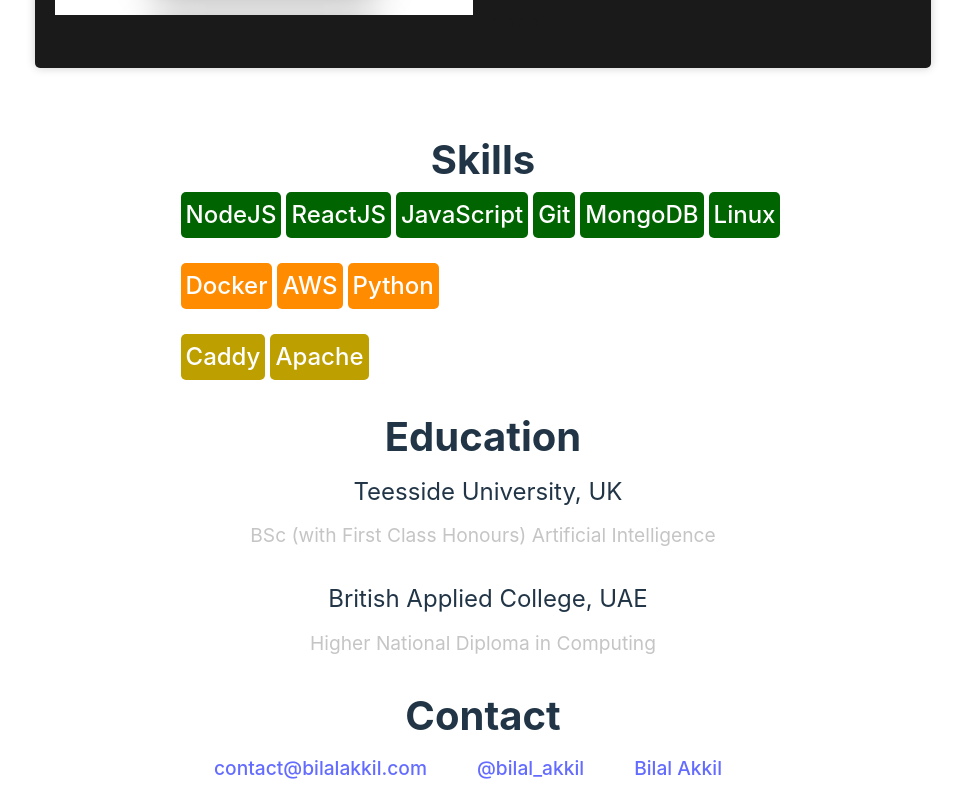
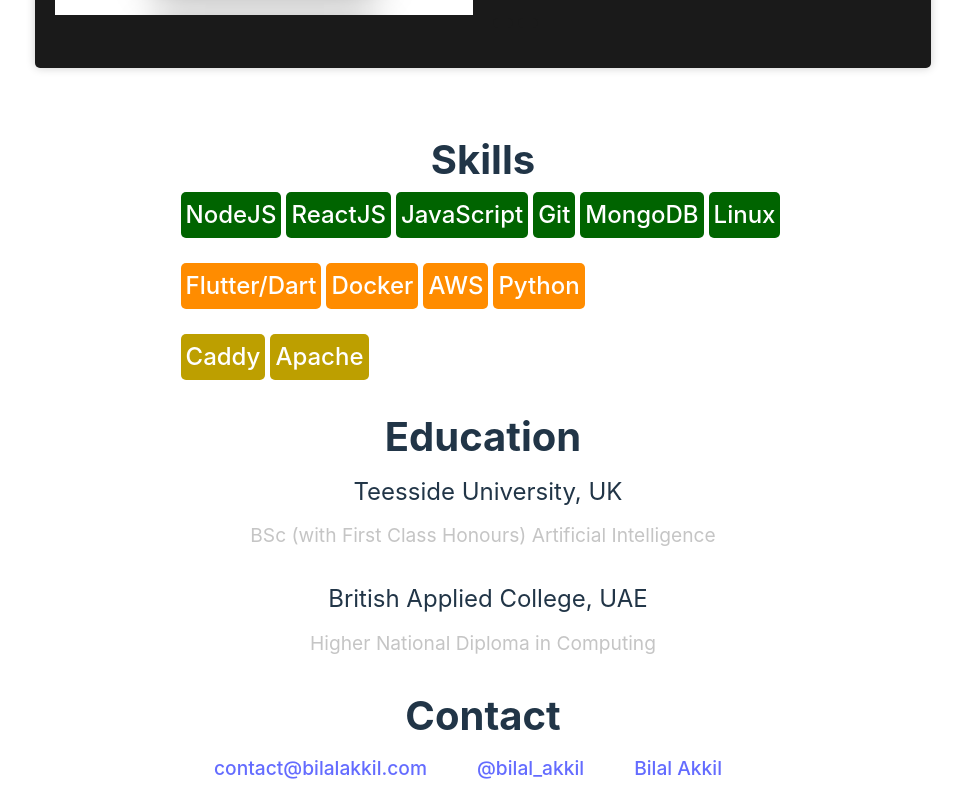
Before and after one commit to bil0ak/bilal-portfolio, a React (Vite) app: page / in a window 1280 px wide. Shown: the part 1681-2478 px from the top of the page, without its empty margins (157-1122 px from the left). Built offline with nearby package versions, Linux system fonts and the light colour scheme; some icons are missing.

Commit message:
add flutter to skills, make improvments to the code

```diff
--- a/src/components/skills/Skills.jsx
+++ b/src/components/skills/Skills.jsx
@@ -3,57 +3,50 @@
 
 const skills = [
   {
-    id: 1,
     title: "NodeJS",
     lvl: 3,
   },
   {
-    id: 2,
     title: "ReactJS",
     lvl: 3,
   },
   {
-    id: 3,
     title: "JavaScript",
     lvl: 3,
   },
   {
-    id: 4,
     title: "Git",
     lvl: 3,
   },
   {
-    id: 5,
     title: "MongoDB",
     lvl: 3,
   },
   {
-    id: 6,
     title: "Linux",
     lvl: 3,
   },
   {
-    id: 7,
+    title: "Flutter/Dart",
+    lvl: 2,
+  },
+  {
     title: "Docker",
     lvl: 2,
   },
   {
-    id: 8,
     title: "AWS",
     lvl: 2,
   },
   {
-    id: 9,
     title: "Python",
     lvl: 2,
   },
   {
-    id: 10,
     title: "Caddy",
     lvl: 1,
   },
   {
-    id: 11,
     title: "Apache",
     lvl: 1,
   },
@@ -66,11 +59,11 @@
           <h1 className="title">Skills</h1>
         </div>
         <div className="bottom">
-        <div className="lvl">
+          <div className="lvl">
             {skills
               .filter((skill) => skill.lvl === 3)
-              .map((skill) => (
-                <div className="item lvl3" key={skill.id}>
+              .map((skill, index) => (
+                <div className="item lvl3" key={index}>
                   <div className="title">{skill.title}</div>
                 </div>
               ))}
@@ -78,8 +71,8 @@
           <div className="lvl">
             {skills
               .filter((skill) => skill.lvl === 2)
-              .map((skill) => (
-                <div className="item lvl2" key={skill.id}>
+              .map((skill, index) => (
+                <div className="item lvl2" key={index}>
                   <div className="title">{skill.title}</div>
                 </div>
               ))}
@@ -87,8 +80,8 @@
           <div className="lvl">
             {skills
               .filter((skill) => skill.lvl === 1)
-              .map((skill) => (
-                <div className="item lvl1" key={skill.id}>
+              .map((skill, index) => (
+                <div className="item lvl1" key={index}>
                   <div className="title">{skill.title}</div>
                 </div>
               ))}
```
